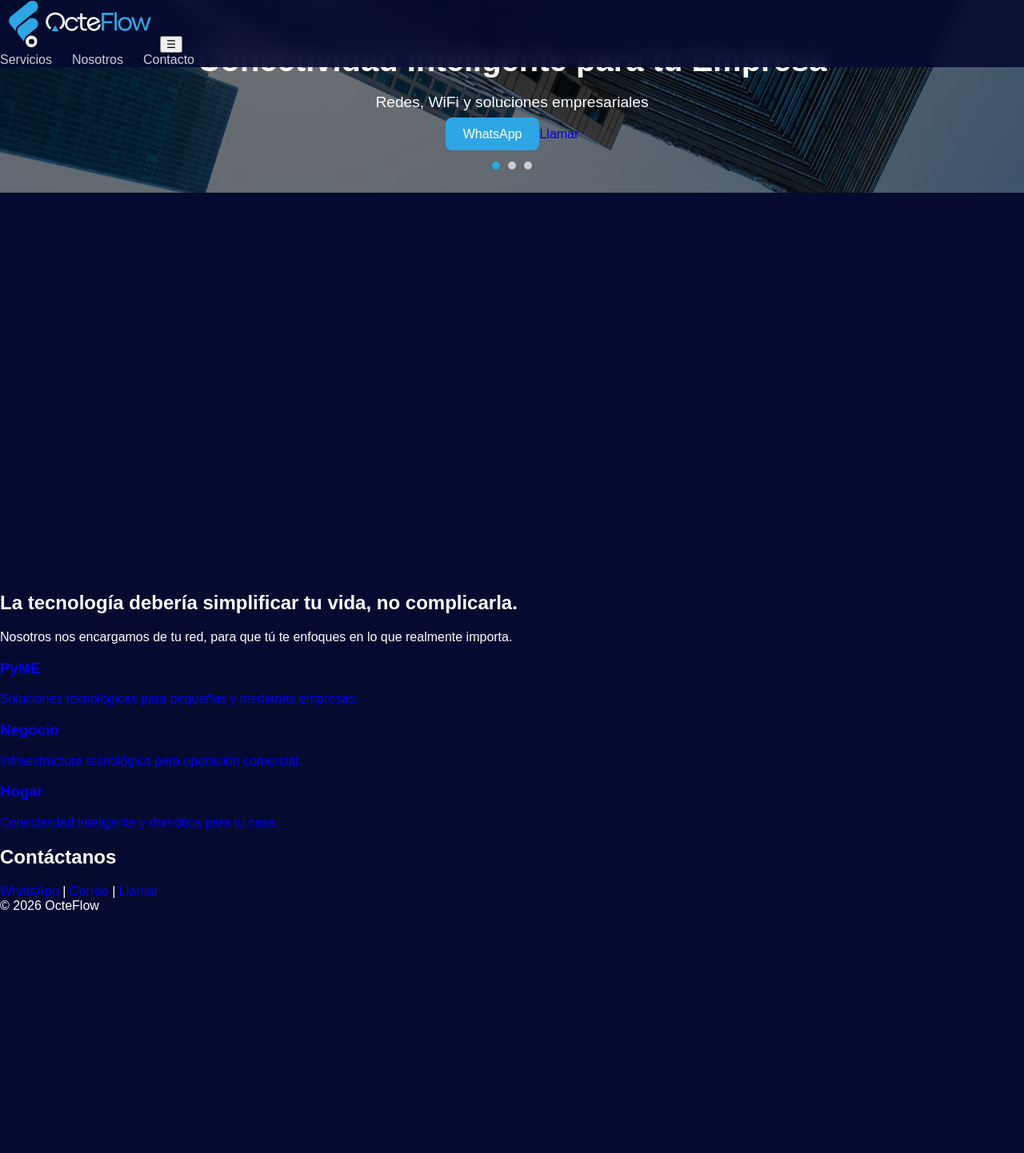
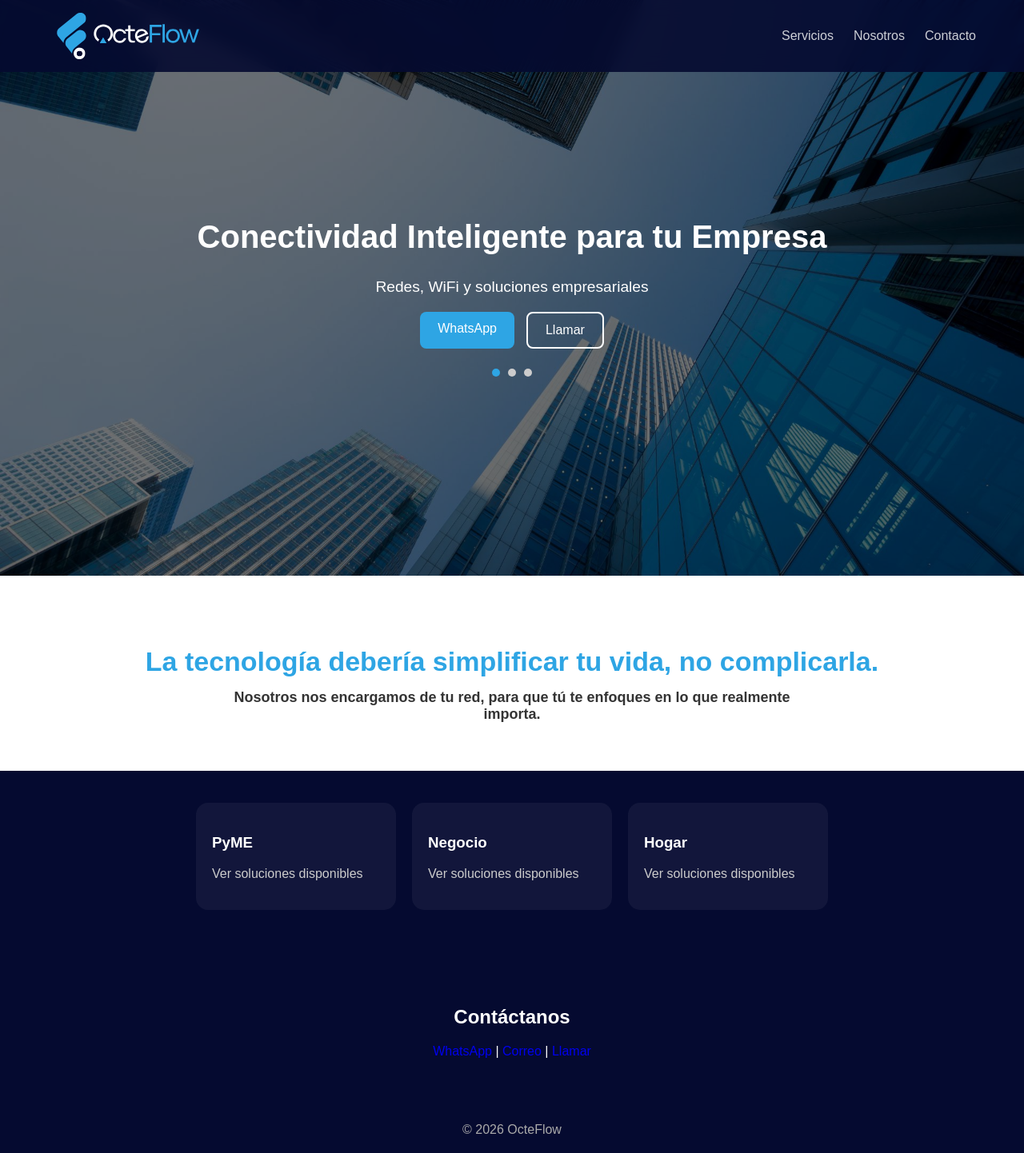
Before and after one commit to OcteFlow/octeflow-site, a Next.js app: page / in a window 1280 px wide. Shown: the whole page at 80% size. Before the commit the page ends 1142 px from the top, so only its background shows below. Built offline with nearby package versions, Linux system fonts and the light colour scheme.

Commit message:
Update index.js

```diff
--- a/pages/index.js
+++ b/pages/index.js
@@ -2,7 +2,6 @@ import { useState, useEffect } from "react";
 import Head from "next/head";
 
 export default function Home() {
-
   const [menuOpen, setMenuOpen] = useState(false);
 
   const slides = [
@@ -37,175 +36,174 @@ export default function Home() {
     <>
       <Head>
         <title>OcteFlow - Soluciones en Redes</title>
-        <meta
-          name="description"
-          content="Soluciones en redes, WiFi y seguridad para empresas y hogares."
-        />
+        <meta name="description" content="Soluciones en redes, WiFi, CCTV y seguridad para empresas y hogares." />
         <meta name="viewport" content="width=device-width, initial-scale=1.0" />
+        <meta property="og:title" content="OcteFlow" />
+        <meta property="og:description" content="Soluciones en redes y seguridad profesional" />
+        <meta property="og:image" content="/favicon.png" />
         <link rel="icon" href="/favicon.png" />
+        <link rel="apple-touch-icon" href="/favicon.png" />
       </Head>
 
-      <div className="page">
+      <div style={{
+        minHeight: "100vh",
+        background: "#050a30",
+        color: "white",
+        fontFamily: "Arial, sans-serif"
+      }}>
 
         {/* HEADER */}
         <header className="header">
-
-          <div className="nav">
+          <div className="container nav">
 
             <img src="/logo.svg" alt="logo" className="logo" />
 
             <button
-              className="menuButton"
+              className="menu-btn"
               onClick={() => setMenuOpen(!menuOpen)}
             >
               {menuOpen ? "✕" : "☰"}
             </button>
 
-            <nav className={`menu ${menuOpen ? "open" : ""}`}>
+            <nav className={`menu ${menuOpen ? "active" : ""}`}>
               <a href="#servicios">Servicios</a>
               <a href="#nosotros">Nosotros</a>
               <a href="#contacto">Contacto</a>
             </nav>
 
           </div>
-
         </header>
 
         {/* HERO */}
         <section className="hero">
-
           <div
-            className="heroBg"
+            className="hero-bg"
             style={{
-              backgroundImage: `url(${slides[current].image})`
+              backgroundImage: `url(${slides[current].image})`,
             }}
           >
-
             <div className="overlay">
 
-              <div className="heroContent">
+              <h1>{slides[current].title}</h1>
+              <p>{slides[current].subtitle}</p>
 
-                <h1>{slides[current].title}</h1>
+              <div className="hero-buttons">
+                <a href="https://wa.me/524421396305" className="btn">
+                  WhatsApp
+                </a>
 
-                <p>{slides[current].subtitle}</p>
+                <a href="tel:+524421396305" className="btn outline">
+                  Llamar
+                </a>
+              </div>
 
-                <div className="heroButtons">
-
-                  <a
-                    href="https://wa.me/524421396305"
-                    className="btn"
-                  >
-                    WhatsApp
-                  </a>
-
-                  <a
-                    href="tel:+524421396305"
-                    className="btnOutline"
-                  >
-                    Llamar
-                  </a>
-
-                </div>
-
-                <div className="dots">
-
-                  {slides.map((_, i) => (
-
-                    <span
-                      key={i}
-                      className={i === current ? "dot active" : "dot"}
-                      onClick={() => setCurrent(i)}
-                    ></span>
-
-                  ))}
-
-                </div>
-
+              <div className="dots">
+                {slides.map((_, i) => (
+                  <span
+                    key={i}
+                    className={i === current ? "dot active" : "dot"}
+                    onClick={() => setCurrent(i)}
+                  ></span>
+                ))}
               </div>
 
             </div>
-
           </div>
-
         </section>
 
-        {/* MENSAJE */}
-        <section className="mensaje">
+        {/* MENSAJE DE VALOR */}
+        <div style={{
+          background: "#ffffff",
+          textAlign: "center",
+          padding: "60px 20px"
+        }}>
 
-          <h2>
+          <h2 style={{
+            color: "#2ea5e4",
+            fontSize: "34px",
+            fontWeight: "700",
+            marginBottom: "15px",
+            fontFamily: "CodecPro, sans-serif"
+          }}>
             La tecnología debería simplificar tu vida, no complicarla.
           </h2>
 
-          <p>
+          <p style={{
+            fontSize: "18px",
+            color: "#333",
+            maxWidth: "700px",
+            margin: "0 auto",
+            fontFamily: "CodecPro, sans-serif",
+            fontWeight: "700"
+          }}>
             Nosotros nos encargamos de tu red, para que tú te enfoques en lo que realmente importa.
           </p>
 
-        </section>
+        </div>
 
         {/* SERVICIOS */}
-        <section id="servicios" className="servicios">
+        <div
+          id="servicios"
+          style={{
+            display: "flex",
+            justifyContent: "center",
+            gap: "20px",
+            flexWrap: "wrap",
+            padding: "40px"
+          }}
+        >
 
           {[
-            {
-              name: "PyME",
-              link: "/pyme",
-              desc: "Soluciones tecnológicas para pequeñas y medianas empresas."
-            },
-            {
-              name: "Negocio",
-              link: "/negocio",
-              desc: "Infraestructura tecnológica para operación comercial."
-            },
-            {
-              name: "Hogar",
-              link: "/hogar",
-              desc: "Conectividad inteligente y domótica para tu casa."
-            }
+            { name: "PyME", link: "/pyme" },
+            { name: "Negocio", link: "/negocio" },
+            { name: "Hogar", link: "/hogar" }
           ].map((s, i) => (
 
             <a
               key={i}
               href={s.link}
-              className="card"
+              style={{ textDecoration: "none", color: "white" }}
             >
 
-              <h3>{s.name}</h3>
+              <div
+                style={{
+                  background: "rgba(255,255,255,0.05)",
+                  padding: "20px",
+                  borderRadius: "15px",
+                  width: "250px",
+                  cursor: "pointer"
+                }}
+              >
 
-              <p>{s.desc}</p>
+                <h3>{s.name}</h3>
+
+                <p style={{ color: "#ccc" }}>
+                  Ver soluciones disponibles
+                </p>
+
+              </div>
 
             </a>
 
           ))}
 
-        </section>
+        </div>
 
         {/* CONTACTO */}
-        <section id="contacto" className="contacto">
-
+        <div id="contacto" style={{ textAlign: "center", padding: "60px 20px" }}>
           <h2>Contáctanos</h2>
 
-          <div className="contactLinks">
-
-            <a href="https://wa.me/5214421396305">WhatsApp</a>
-
-            {" | "}
-
-            <a href="mailto:contacto@octeflow.com">Correo</a>
-
-            {" | "}
-
+          <div style={{ marginTop: "20px" }}>
+            <a href="https://wa.me/5214421396305" target="_blank" rel="noopener noreferrer">WhatsApp</a> |{" "}
+            <a href="mailto:contacto@octeflow.com">Correo</a> |{" "}
             <a href="tel:+5214421396305">Llamar</a>
-
           </div>
-
-        </section>
+        </div>
 
         {/* FOOTER */}
-        <footer className="footer">
-
+        <div style={{ textAlign: "center", padding: "20px", color: "#aaa" }}>
           © 2026 OcteFlow
-
-        </footer>
+        </div>
 
       </div>
     </>
```
